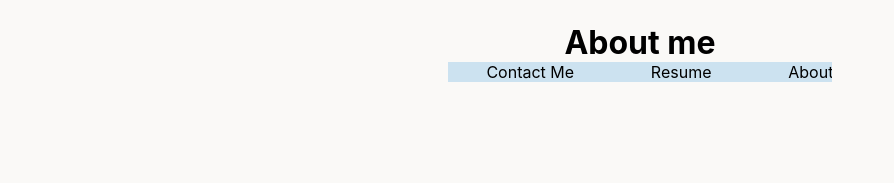
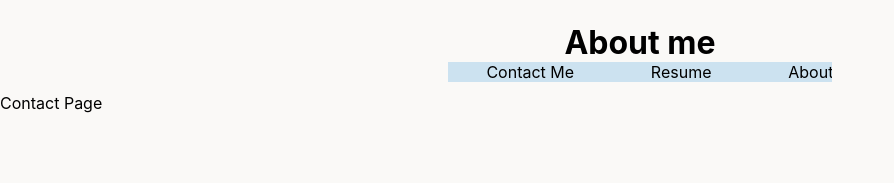
Before and after one commit to cadechaney/personal-profile, a React (Create React App) app: page / in a window 1280 px wide. Shown: the top 183 px of the page, without its empty margins (0-894 px from the left). Built offline with nearby package versions, Linux system fonts and the light colour scheme.

Commit message:
Add contact page is imported and visible on DOM

```diff
--- a/src/components/App/App.tsx
+++ b/src/components/App/App.tsx
@@ -2,12 +2,13 @@ import React from 'react';
 import './App.css';
 import Header from '../Header/Header'
 import AboutMe from '../AboutMe/AboutMe'
-
+import ContactMe from '../ContactMe/ContactMe'
 
 function App() {
   return (
     <>
       <Header />
+      <ContactMe />
       {/* <AboutMe /> */}
     </>
   );
--- a/src/components/ContactMe/ContactMe.tsx
+++ b/src/components/ContactMe/ContactMe.tsx
@@ -0,0 +1,11 @@
+import './ContactMe.css'
+
+function ContactMe() {
+  return (
+    <>
+      <p>Contact Page</p>
+    </>
+  )
+}
+
+export default ContactMe
```
